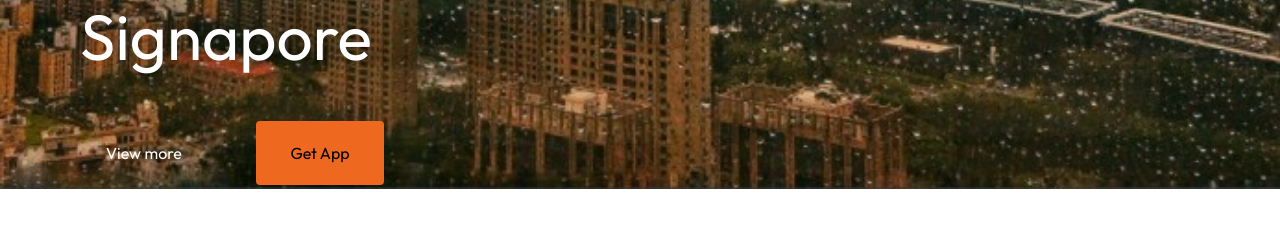
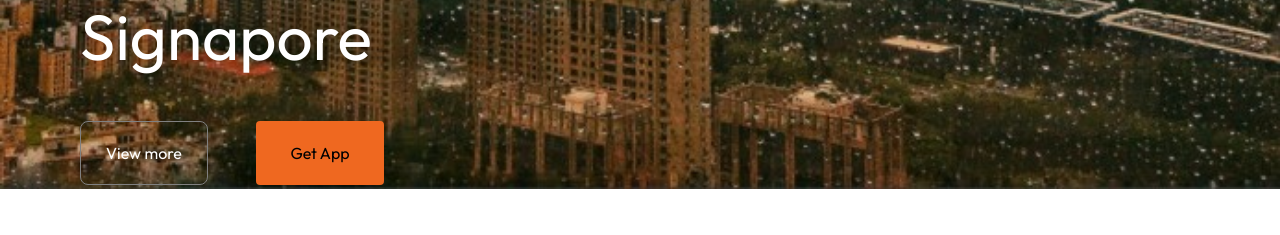
Before and after one commit to iamkenny-dev/hng-weathery-asian, a React (Vite) app: page / in a window 1280 px wide. Shown: the part 1440-1675 px from the top of the page. Built offline with nearby package versions, Linux system fonts and the light colour scheme.

Commit message:
styles: added styles

```diff
--- a/src/index.css
+++ b/src/index.css
@@ -546,7 +546,7 @@ nav {
     align-items: center;
     padding: 0px;
     gap: 40px;
-    /* border: 1px solid gray; */
+    border: 1px solid gray;
     width: 10vw;
     height: 64px;
     color: #FFFFFF;
```
